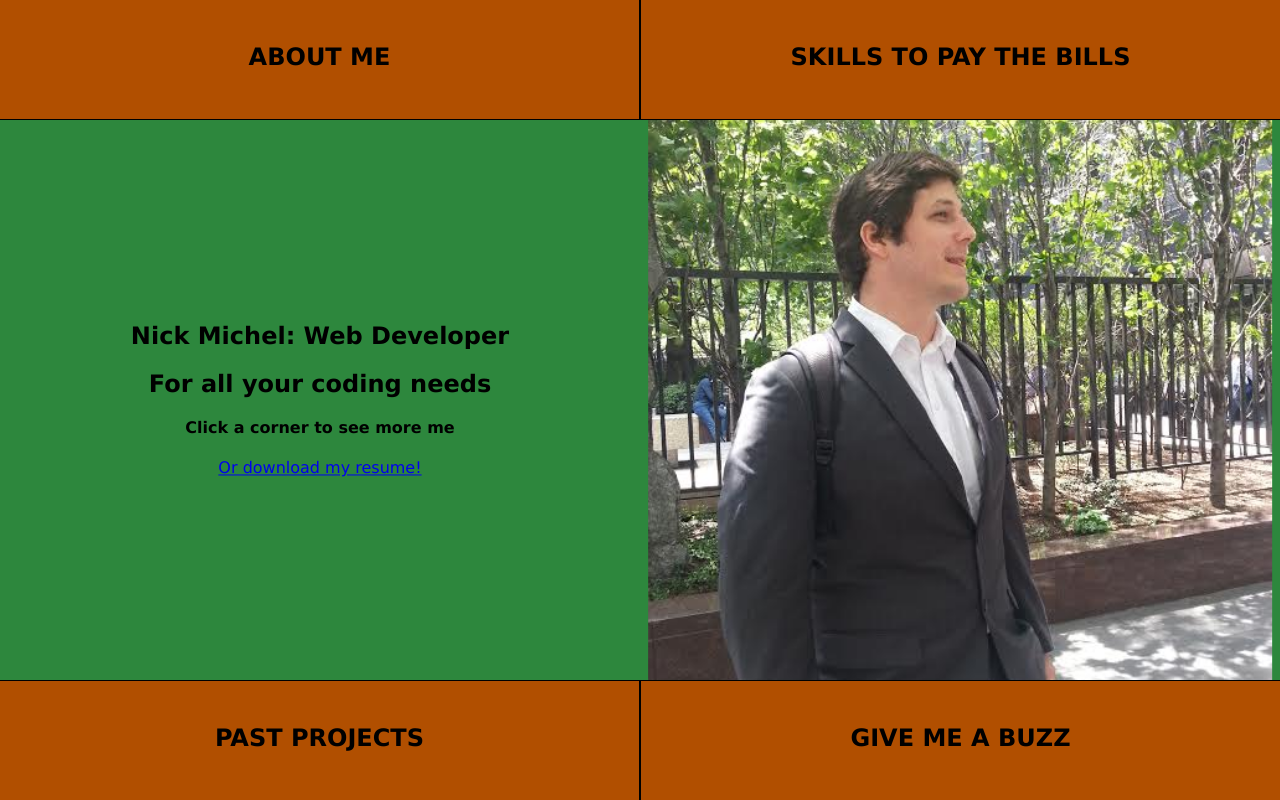
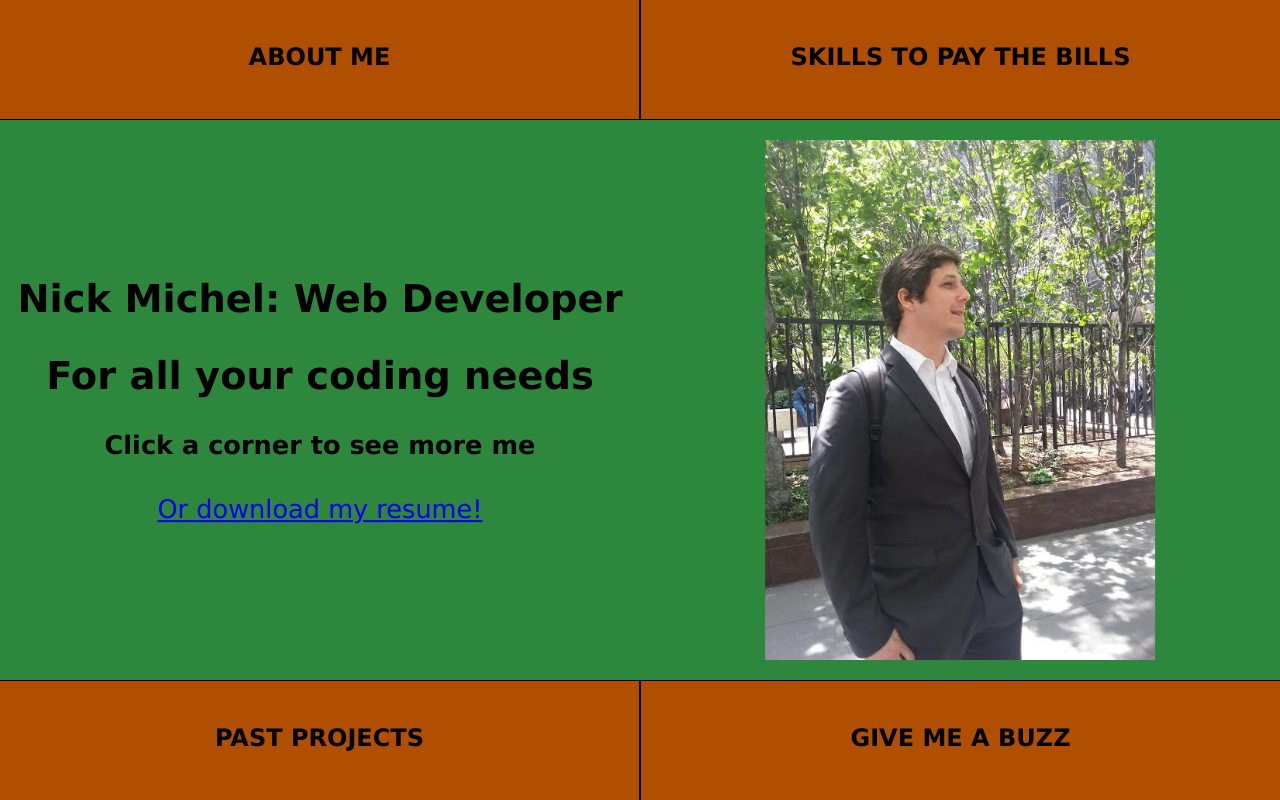
Before and after one commit to pognut/my-profile, a React (Create React App) app: page / in a window 1280 px wide. Built offline with nearby package versions, Linux system fonts and the light colour scheme.

Commit message:
further front page responsiveness improvements

```diff
--- a/src/App.css
+++ b/src/App.css
@@ -12,7 +12,7 @@ body * {
 }
 
 .App-logo {
-  height: 65vw;
+  height: 65vmin;
   position: absolute;
   top: 50%;
   left: 75%;
@@ -26,7 +26,7 @@ body * {
   top: 50%;
   left: 25%;
   transform: translate(-50%, -50%);
-  font-size: 2vh;
+  font-size: 2vmax;
 }
 
 /* tagline-container, class is tagline? */
```
